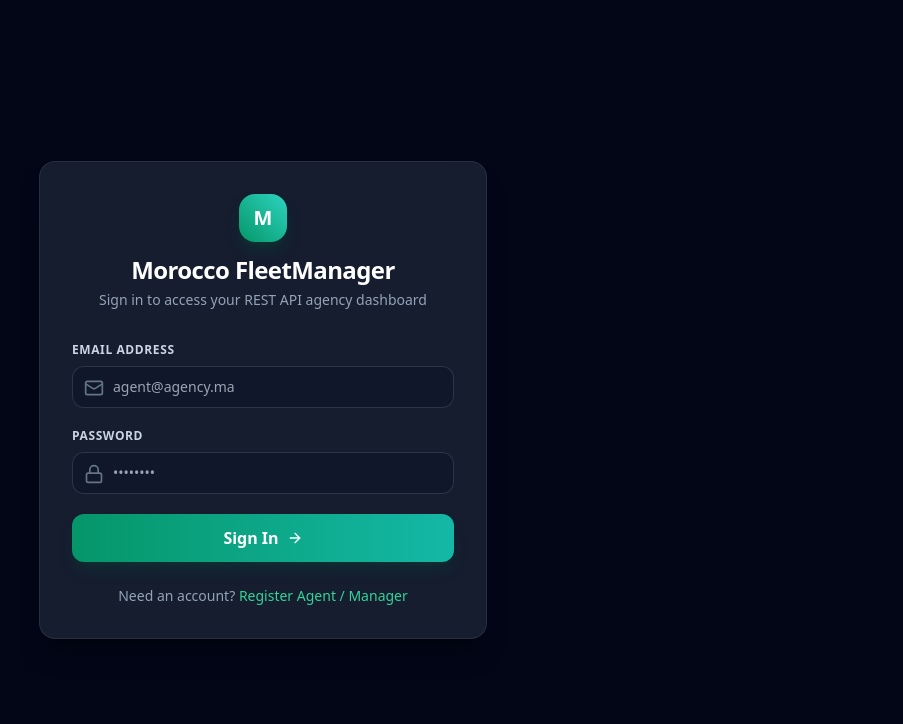
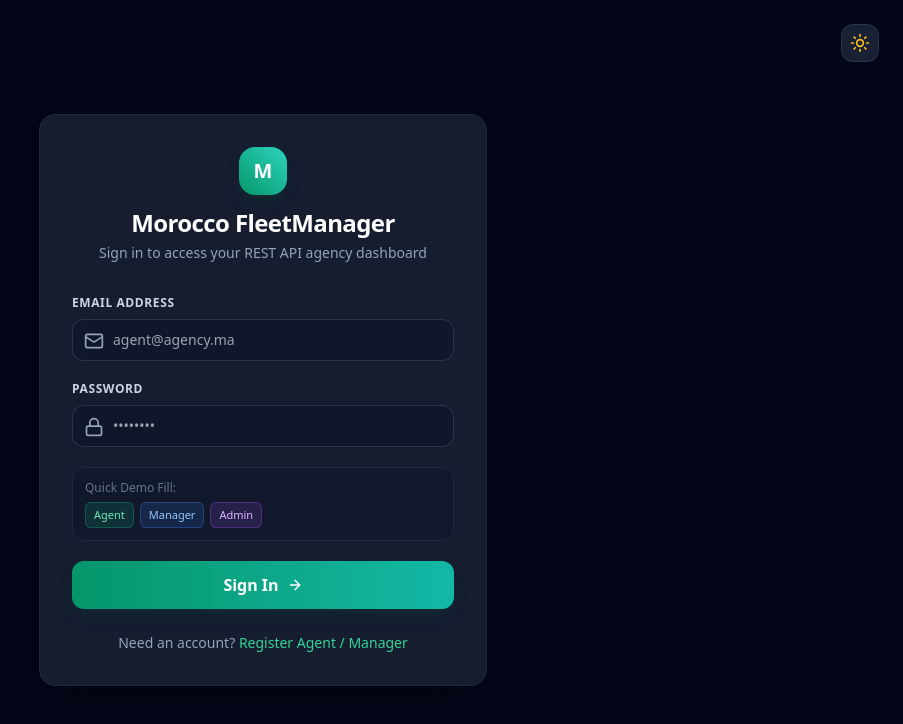
Before and after one commit to AmineArheche/location-prjt, a React (Vite) app in the folder frontend/: page /login in a window 1280 px wide. Shown: the top 724 px of the page, without its empty margins (377-1280 px from the left). Built offline with nearby package versions, Linux system fonts and the light colour scheme.

Commit message:
feat(auth): add ThemeToggle and adaptive light/dark card layout to Login page

```diff
--- a/frontend/src/pages/Login.tsx
+++ b/frontend/src/pages/Login.tsx
@@ -3,6 +3,7 @@ import { useNavigate, Link } from 'react-router-dom';
 import { api } from '../api/axios';
 import { useAuthStore } from '../store/authStore';
 import { Lock, Mail, ArrowRight, AlertCircle } from 'lucide-react';
+import { ThemeToggle } from '../components/ThemeToggle';
 
 export const Login: React.FC = () => {
   const [email, setEmail] = useState('');
@@ -12,6 +13,11 @@ export const Login: React.FC = () => {
 
   const setAuth = useAuthStore((state) => state.setAuth);
   const navigate = useNavigate();
+
+  const handleFillDemo = (demoEmail: string, demoPass: string) => {
+    setEmail(demoEmail);
+    setPassword(demoPass);
+  };
 
   const handleSubmit = async (e: React.FormEvent) => {
     e.preventDefault();
@@ -47,18 +53,23 @@ export const Login: React.FC = () => {
   };
 
   return (
-    <div className="min-h-screen flex items-center justify-center bg-slate-950 px-4">
-      <div className="w-full max-w-md glass-panel rounded-2xl p-8 shadow-2xl border border-slate-800">
+    <div className="min-h-screen flex items-center justify-center bg-slate-100 dark:bg-slate-950 px-4 relative transition-colors duration-200">
+      {/* Theme Toggle in top right */}
+      <div className="absolute top-6 right-6">
+        <ThemeToggle />
+      </div>
+
+      <div className="w-full max-w-md glass-panel rounded-2xl p-8 shadow-xl dark:shadow-2xl border border-slate-200 dark:border-slate-800">
         <div className="text-center mb-8">
-          <div className="h-12 w-12 rounded-2xl bg-gradient-to-tr from-emerald-600 to-teal-400 flex items-center justify-center shadow-lg shadow-emerald-900/40 font-bold text-xl text-white mx-auto mb-3">
+          <div className="h-12 w-12 rounded-2xl bg-gradient-to-tr from-emerald-600 to-teal-400 flex items-center justify-center shadow-lg shadow-emerald-900/20 font-bold text-xl text-white mx-auto mb-3">
             M
           </div>
-          <h1 className="text-2xl font-bold text-white tracking-tight">Morocco FleetManager</h1>
-          <p className="text-sm text-slate-400 mt-1">Sign in to access your REST API agency dashboard</p>
+          <h1 className="text-2xl font-bold text-slate-900 dark:text-white tracking-tight">Morocco FleetManager</h1>
+          <p className="text-sm text-slate-500 dark:text-slate-400 mt-1">Sign in to access your REST API agency dashboard</p>
         </div>
 
         {error && (
-          <div className="mb-6 p-4 rounded-xl bg-rose-500/10 border border-rose-500/30 text-rose-400 text-sm flex items-center gap-3">
+          <div className="mb-6 p-4 rounded-xl bg-rose-500/10 border border-rose-500/30 text-rose-500 dark:text-rose-400 text-sm flex items-center gap-3">
             <AlertCircle className="w-5 h-5 flex-shrink-0" />
             <span>{error}</span>
           </div>
@@ -66,11 +77,11 @@ export const Login: React.FC = () => {
 
         <form onSubmit={handleSubmit} className="space-y-5">
           <div>
-            <label className="block text-xs font-semibold text-slate-300 uppercase tracking-wider mb-2">
+            <label className="block text-xs font-semibold text-slate-700 dark:text-slate-300 uppercase tracking-wider mb-2">
               Email Address
             </label>
             <div className="relative">
-              <Mail className="w-5 h-5 text-slate-500 absolute left-3 top-3" />
+              <Mail className="w-5 h-5 text-slate-400 absolute left-3 top-3" />
               <input
                 type="email"
                 required
@@ -83,11 +94,11 @@ export const Login: React.FC = () => {
           </div>
 
           <div>
-            <label className="block text-xs font-semibold text-slate-300 uppercase tracking-wider mb-2">
+            <label className="block text-xs font-semibold text-slate-700 dark:text-slate-300 uppercase tracking-wider mb-2">
               Password
             </label>
             <div className="relative">
-              <Lock className="w-5 h-5 text-slate-500 absolute left-3 top-3" />
+              <Lock className="w-5 h-5 text-slate-400 absolute left-3 top-3" />
               <input
                 type="password"
                 required
@@ -99,19 +110,47 @@ export const Login: React.FC = () => {
             </div>
           </div>
 
+          {/* Quick Demo Credentials */}
+          <div className="p-3 rounded-xl bg-slate-50 dark:bg-slate-900/60 border border-slate-200 dark:border-slate-800 text-xs">
+            <span className="text-slate-500 font-medium block mb-1.5">Quick Demo Fill:</span>
+            <div className="flex flex-wrap gap-1.5">
+              <button
+                type="button"
+                onClick={() => handleFillDemo('agent@agency.ma', 'agentpassword123')}
+                className="px-2 py-1 rounded-md bg-emerald-50 dark:bg-emerald-500/15 text-emerald-700 dark:text-emerald-300 border border-emerald-200 dark:border-emerald-500/30 hover:bg-emerald-100 text-[11px]"
+              >
+                Agent
+              </button>
+              <button
+                type="button"
+                onClick={() => handleFillDemo('manager@agency.ma', 'managerpassword123')}
+                className="px-2 py-1 rounded-md bg-blue-50 dark:bg-blue-500/15 text-blue-700 dark:text-blue-300 border border-blue-200 dark:border-blue-500/30 hover:bg-blue-100 text-[11px]"
+              >
+                Manager
+              </button>
+              <button
+                type="button"
+                onClick={() => handleFillDemo('superadmin@agency.ma', 'adminpassword123')}
+                className="px-2 py-1 rounded-md bg-purple-50 dark:bg-purple-500/15 text-purple-700 dark:text-purple-300 border border-purple-200 dark:border-purple-500/30 hover:bg-purple-100 text-[11px]"
+              >
+                Admin
+              </button>
+            </div>
+          </div>
+
           <button
             type="submit"
             disabled={loading}
-            className="w-full py-3 rounded-xl bg-gradient-to-r from-emerald-600 to-teal-500 hover:from-emerald-500 hover:to-teal-400 text-white font-semibold shadow-lg shadow-emerald-900/30 flex items-center justify-center gap-2 transition-all disabled:opacity-50"
+            className="w-full py-3 rounded-xl bg-gradient-to-r from-emerald-600 to-teal-500 hover:from-emerald-500 hover:to-teal-400 text-white font-semibold shadow-lg shadow-emerald-900/20 flex items-center justify-center gap-2 transition-all disabled:opacity-50"
           >
             {loading ? 'Authenticating...' : 'Sign In'}
             <ArrowRight className="w-4 h-4" />
           </button>
         </form>
 
-        <div className="mt-6 text-center text-sm text-slate-400">
+        <div className="mt-6 text-center text-sm text-slate-500 dark:text-slate-400">
           Need an account?{' '}
-          <Link to="/register" className="text-emerald-400 hover:underline font-medium">
+          <Link to="/register" className="text-emerald-600 dark:text-emerald-400 hover:underline font-medium">
             Register Agent / Manager
           </Link>
         </div>
```
